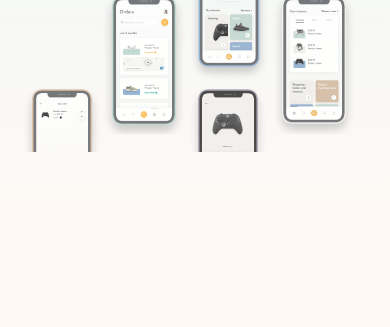
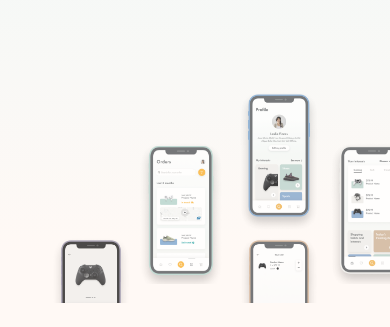
Before and after one commit to kawgh1/splash-page, a plain HTML site: page index.html in a window 390 px wide. Shown: the part 517-844 px from the top of the page. Drawn offline with Linux system fonts and the light colour scheme.

Commit message:
mobile view

```diff
--- a/style.css
+++ b/style.css
@@ -8,7 +8,7 @@ html {
 body {
   margin: 0;
   font-family: Lato, sans-serif;
-  /* overflow-x:  */
+  overflow-x:
   color: #54575A;
   background: linear-gradient(180deg, #FFFFFF 0%, #F3F8F7 49.91%, #FFF9F5 91%);
 }
@@ -173,13 +173,22 @@ line-height: 67px;
 
 @media only screen and (max-width: 600px) {
 
+  html,
+body {
+  overflow-x: hidden;
+  height: 100%;
+}
 
+body {
+  position: relative;
+}
 
 .wrapper {
   position: relative;
-  width: 80vw;
-  height: 100vh;
+  width: 100%;
+  height: 100%;
   margin: 0;
+
 
 }
 
@@ -269,49 +278,50 @@ transform: scale(97%);
 }
 
 .profile-img {
-  position: absolute;
+  position: relative;
   height: 144px;
-  left: 187px;
-  top: 456px;
+  left: 237px;
+  top: 606px;
   opacity: .8;
 }
 
 .orders-img {
-  position: absolute;
+  position: relative;
   height: 144px; /* Had to change to show full box shadow */
-  left: 100px;
-  top: 507px;
+  left: 50px;
+  top: 657px;
   opacity: .8;
 }
 
 .home-img {
-  position: absolute;
+  position: relative;
   height: 144px; /* Had to change to show full box shadow */
-  left: 270px;
-  top: 507px;
+  left: 150px;
+  top: 657px;
   opacity: .8;
 }
 
 .cart-img {
-  position: absolute;
+  position: relative;
   height: 68px; /* Had to cut in half */
-  left: 21px;
-  top: 601px;
+  left: -31px;
+  top: 676px;
   opacity: .8;
 }
 
 .product-img {
-  position: absolute;
+  position: relative;
   height: 68px; /* Had to cut in half */
-  left: 187px;
-  top: 601px;
+  left: 50px;
+  top: 605px;
   opacity: .7;
+
 }
 
 /* Background Toggles */
 .background-toggles {
   position: absolute;
-  right: 0px;
+  right: 50px;
   top: 70px;
   display: block;
 }
```
Also changed, not shown: script.js (line endings or trailing spaces).
